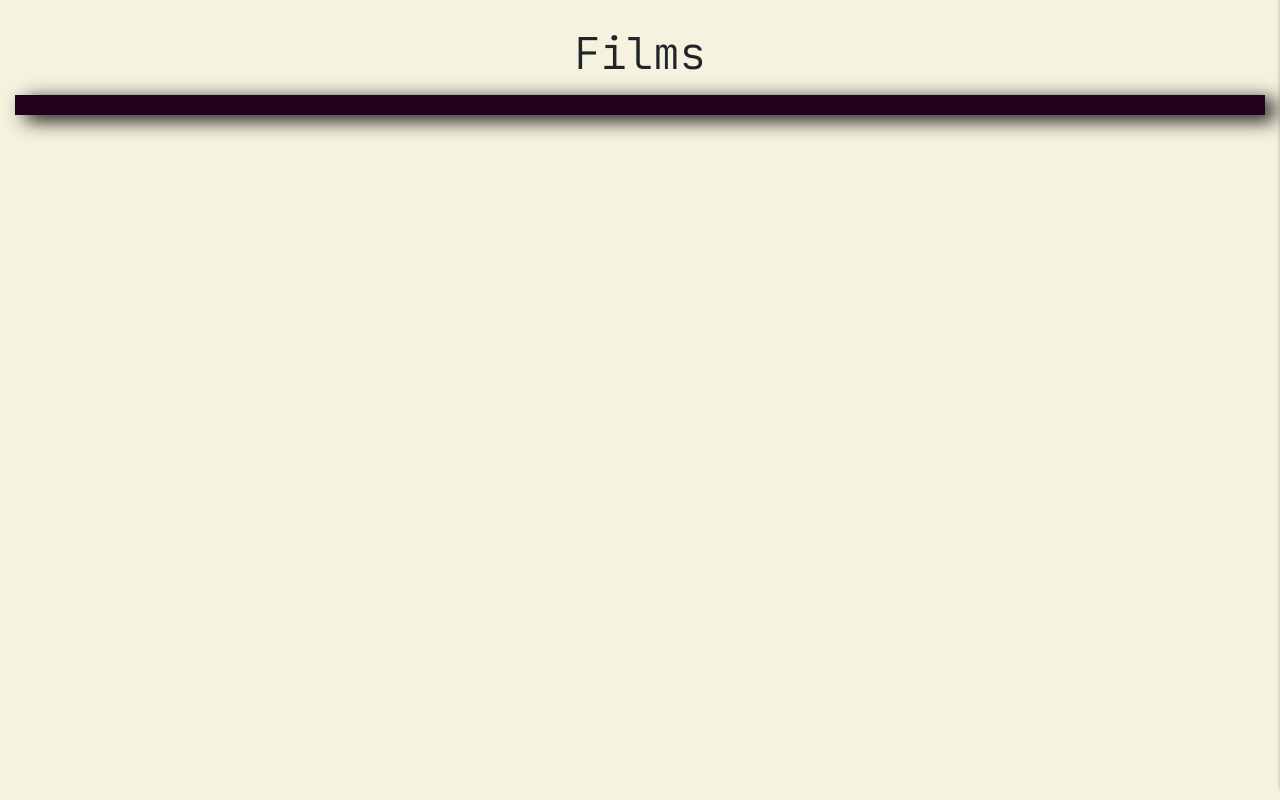
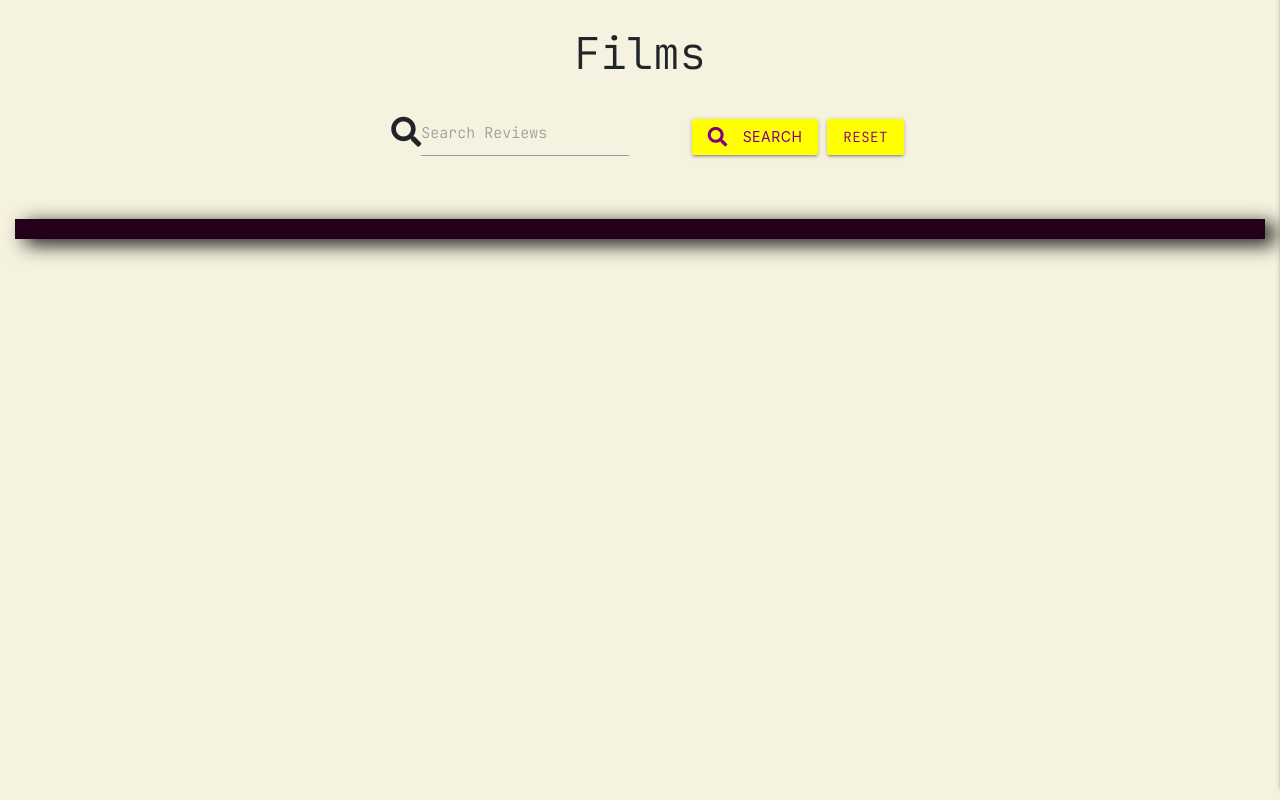
Before and after one commit to jakefernihough/Medium-Heat-Reviews, a Flask app: page /films in a window 1280 px wide. Shown: the part 72-872 px from the top of the page. Run offline with Flask 2, Linux system fonts and the light colour scheme; data that the repository does not hold is empty; some libraries are stand-ins or nearby versions.

Commit message:
added notes to help work through for project

```diff
--- a/templates/films.html
+++ b/templates/films.html
@@ -2,6 +2,32 @@
 {% block content %}
 
     <h3 class="center-align">Films</h3>
+    <!--
+       I only want to show reviews for films
+    -->
+
+    <!--
+       Search Bar. How would I get this search bar working for just films?
+    -->
+    <div class="row">
+        <form action="{{ url_for('search') }}" method="post" class="col s12">
+            <div class="row valign-wrapper right-align">
+                <div class="input-field col s12 m6">
+                    <i class="fas fa-search prefix"></i>
+                    <input type="text" name="query" id="query" minlength="3" class="validate" required>
+                    <label for="query">Search Reviews</label>
+                </div>
+                <div class="col s12 m4">
+                    <button type="submit" class="btn">
+                        <i class="fas fa-search left"></i> Search
+                    </button>
+                    <a href="{{ url_for('films') }}" class="btn">Reset</a>
+                </div>
+            </div>
+        </form>
+    </div>
+
+
     <div class="container-fluid">
         <div class="row card-tiles">
         {% for review in reviews %}
```
Also changed, not shown: app.py (+16 -3 lines), templates/new_reviews.html (+8 -1 lines), templates/profile.html (+10 -4 lines).
